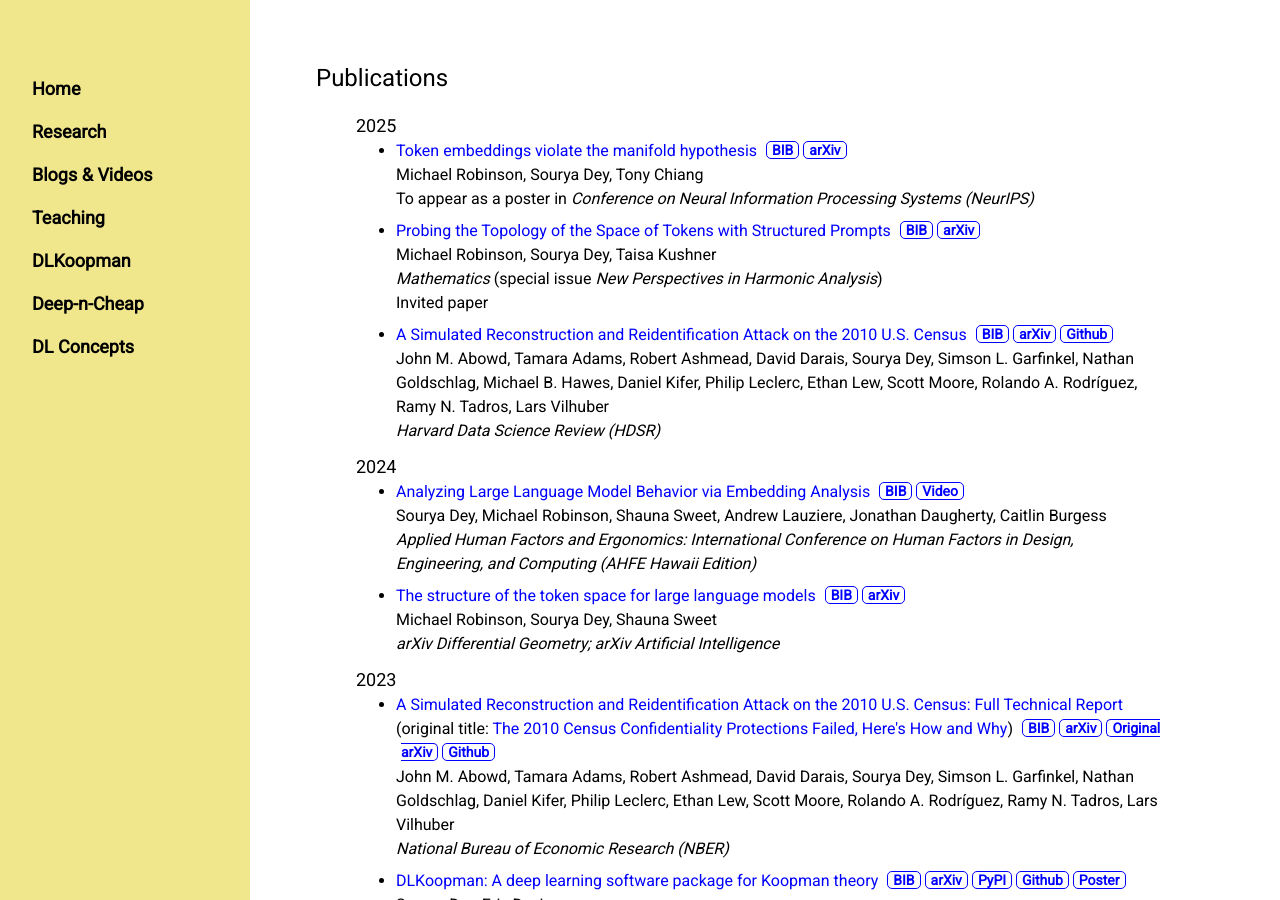
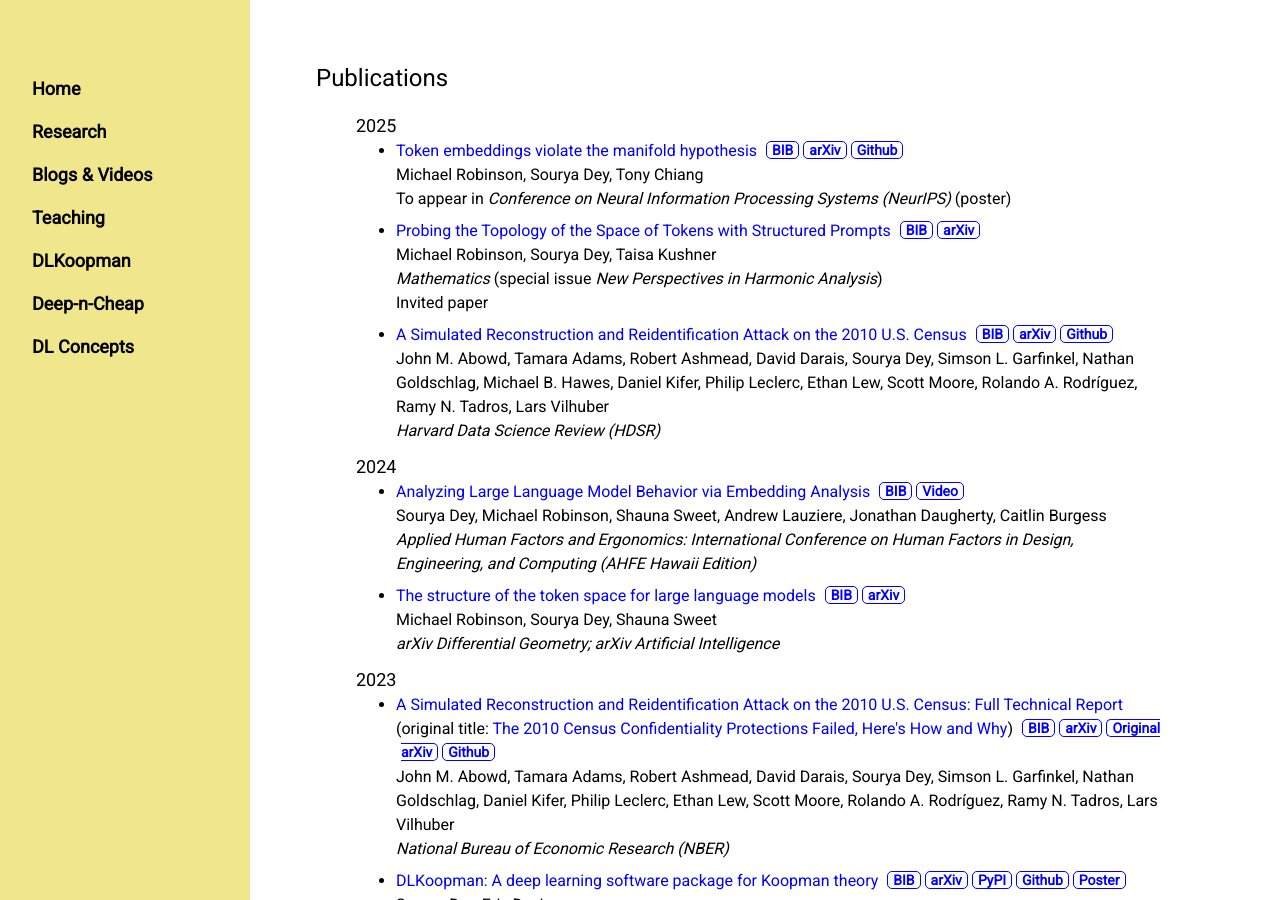
Before and after one commit to souryadey/souryadey.github.io, a Jekyll site: the page built from research/index.html, in a window 1280 px wide and 900 px high. Built offline with Jekyll 4.4.1, drawn with Linux system fonts in a browser that asks for light colours.

Commit message:
add github link to neurips paper

```diff
--- a/research/index.html
+++ b/research/index.html
@@ -22,9 +22,10 @@ h5 {
 			<li>
 				<a class="inlink" href="https://arxiv.org/abs/2504.01002" target="_blank">Token embeddings violate the manifold hypothesis</a>
 				<a class="pub" href="/research/bibs/NeurIPS2025.bib">BIB</a>
-				<a class="pub" href="https://arxiv.org/abs/2504.01002" target="_blank">arXiv</a><br>
+				<a class="pub" href="https://arxiv.org/abs/2504.01002" target="_blank">arXiv</a>
+				<a class="pub" href="https://github.com/kb1dds/stratified_estimator" target="_blank">Github</a><br>
     			Michael Robinson, Sourya Dey, Tony Chiang<br>
-    			To appear as a poster in <i>Conference on Neural Information Processing Systems (NeurIPS)</i>
+    			To appear in <i>Conference on Neural Information Processing Systems (NeurIPS)</i> (poster)
     		</li>
 			<li>
 				<a class="inlink" href="https://www.mdpi.com/2227-7390/13/20/3320" target="_blank">Probing the Topology of the Space of Tokens with Structured Prompts</a>
```
